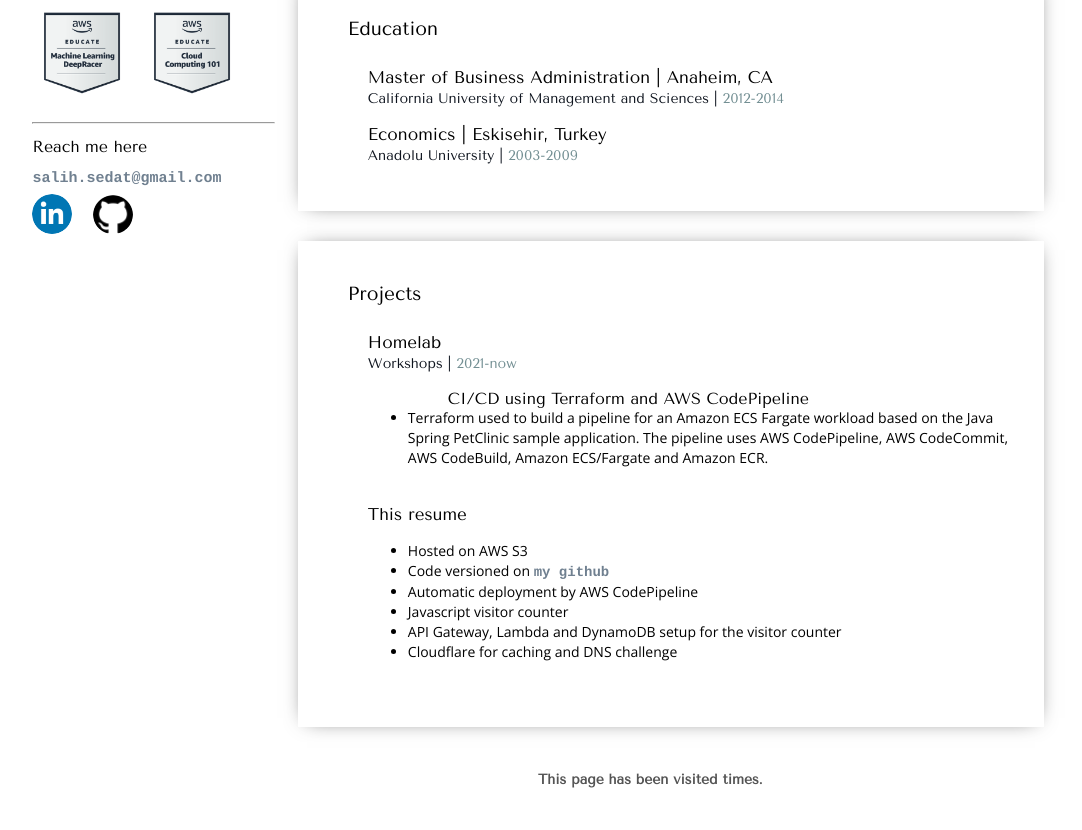
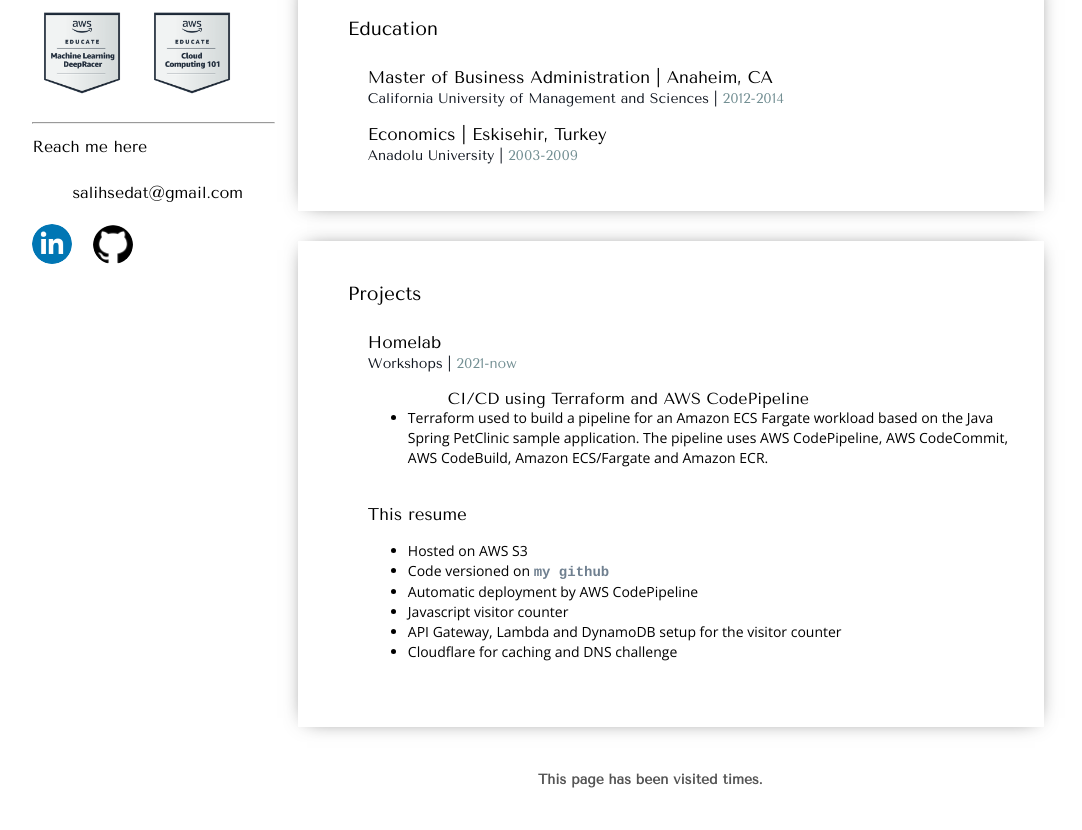
Before and after one commit to salihsedat/cloud_resume, a plain HTML site: page cloud_resume-master/cloud_resume-master/index.html in a window 1280 px wide. Shown: the part 1045-1875 px from the top of the page, without its empty margins (102-1184 px from the left). Drawn offline with nearby package versions, Linux system fonts and the light colour scheme.

Commit message:
Update index.html

```diff
--- a/cloud_resume-master/cloud_resume-master/index.html
+++ b/cloud_resume-master/cloud_resume-master/index.html
@@ -57,13 +57,8 @@
 				</div>
 				<hr width="100%">
 				<div id="sidepanel-section-title">Reach me here<br>
-					<a href="#" class="cryptedmail"
-						data-name="salih"
-						data-surname="sedat"
-						data-domain="gmail"
-						data-tld="com"
-						onclick="window.location.href = 'mailto:' + this.dataset.name + this.dataset.surname + '@' + this.dataset.domain + this.dataset.tld; return false;">
-					</a>
+					<ul> salihsedat@gmail.com
+					</ul>
 				</div>
 				<div id="sidepanel-section-title">
 					<a href="https://www.linkedin.com/in/salihsedat" class="link" target="_blank">
```
